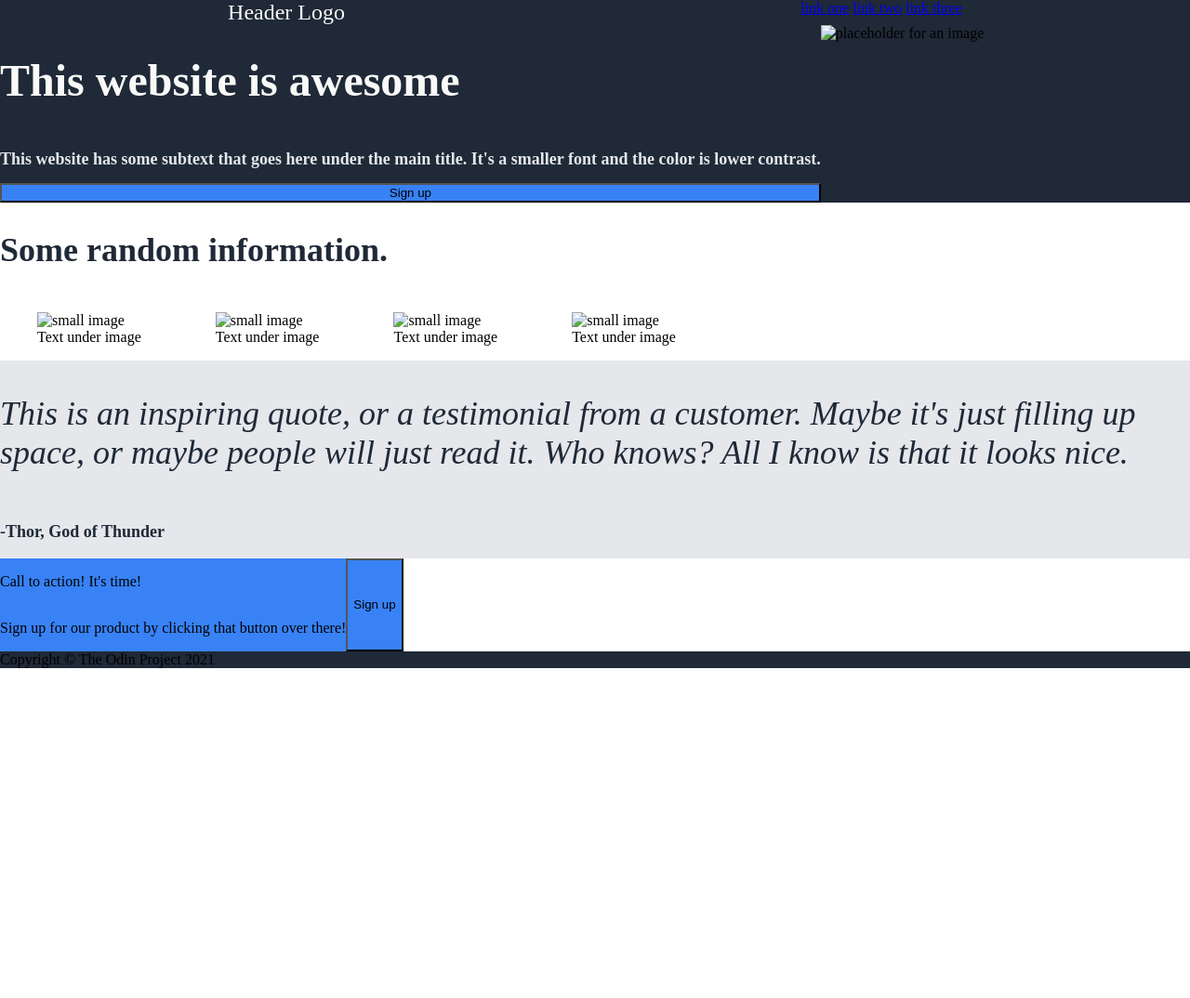
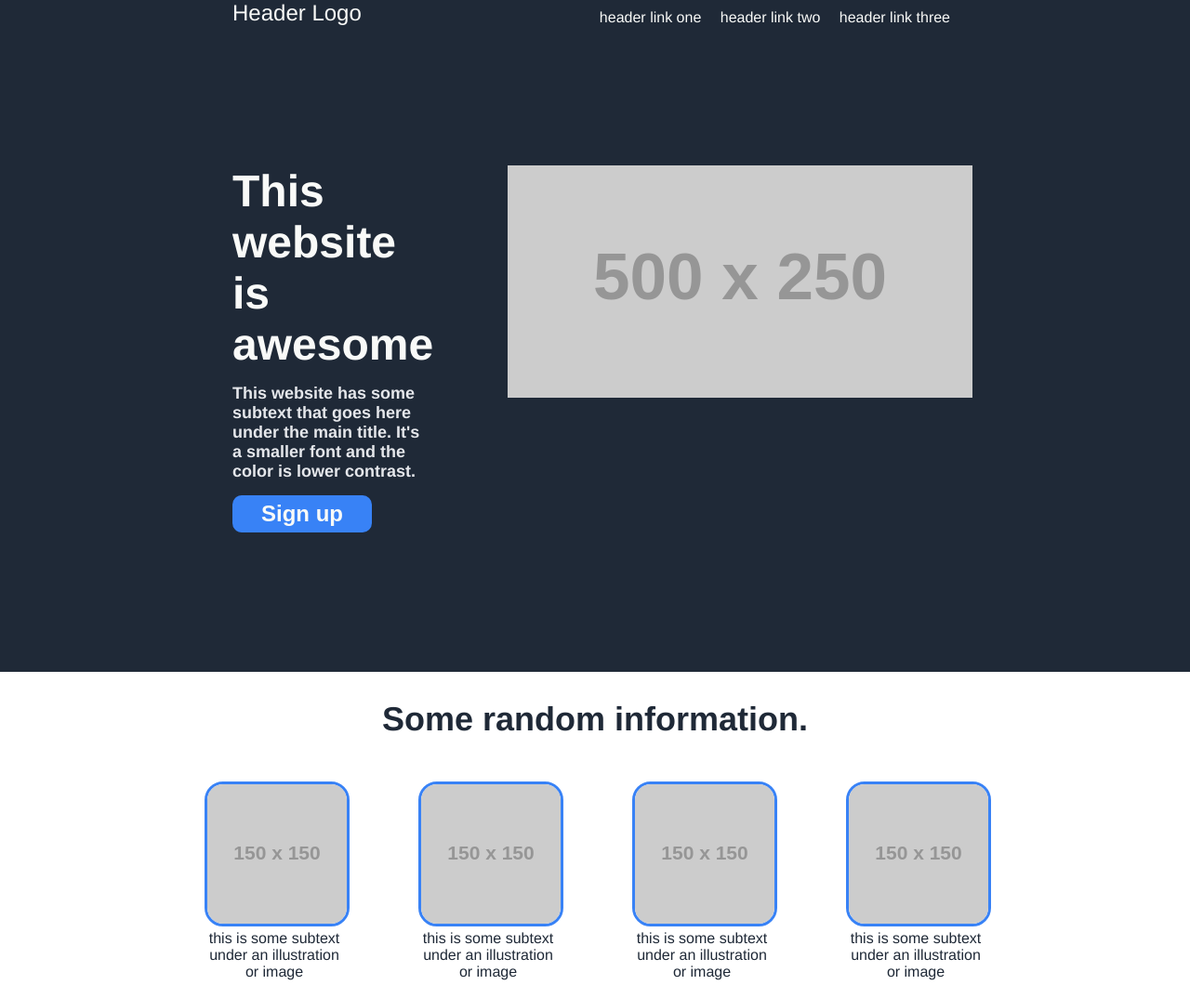
Before and after one commit to nodus8tollens/landing-page, a plain HTML site: page index.html in a window 1280 px wide. Shown: the top 1074 px of the page at 93% size. Before the commit the page ends 800 px from the top, so only its background shows below. Drawn offline with Linux system fonts and the light colour scheme; placeholder pictures from the web are drawn by us.

Commit message:
Second commit

```diff
--- a/index.html
+++ b/index.html
@@ -10,9 +10,9 @@
 <header>
     <span>Header Logo</span>
     <nav>
-        <a href="index.html">link one</a>
-        <a href="index.html">link two</a>
-        <a href="index.html">link three</a>
+        <a href="index.html">header link one</a>
+        <a href="index.html">header link two</a>
+        <a href="index.html">header link three</a>
     </nav>
 </header>
 
@@ -22,29 +22,29 @@
             <h2>This website has some subtext that goes here under
             the main title. It's a smaller font and the color is lower contrast.
             </h2>
-            <button>Sign up</button>
+            <button id="firstButton">Sign up</button>
         </div>
-        <img src="" alt="placeholder for an image">
+        <img id="imgPlaceholder" src="http://via.placeholder.com/500x250" alt="placeholder for an image">
 </div>
 
 <div class="second">
         <h2>Some random information.</h2>
         <div class="secondImgBox">
             <figure>
-                <img src="" alt="small image">
-                <figcaption>Text under image</figcaption>
+                <img src="https://via.placeholder.com/150" alt="small image">
+                <figcaption>this is some subtext under an illustration or image</figcaption>
             </figure>
             <figure>
-                <img src="" alt="small image">
-                <figcaption>Text under image</figcaption>
+                <img src="https://via.placeholder.com/150" alt="small image">
+                <figcaption>this is some subtext under an illustration or image</figcaption>
             </figure>
             <figure>
-                <img src="" alt="small image">
-                <figcaption>Text under image</figcaption>
+                <img src="https://via.placeholder.com/150" alt="small image">
+                <figcaption>this is some subtext under an illustration or image</figcaption>
             </figure>
             <figure>
-                <img src="" alt="small image">
-                <figcaption>Text under image</figcaption>
+                <img src="https://via.placeholder.com/150" alt="small image">
+                <figcaption>this is some subtext under an illustration or image</figcaption>
             </figure>
         </div>
 </div>
@@ -58,13 +58,11 @@
 </div>
 
 <div class="fourth">
-        <div class="fourthAction">
-            <div class="fourthActionCall">
-                <p>Call to action! It's time!</p>
-                <p>Sign up for our product by clicking that button over there!</p>
-            </div>
-            <button>Sign up</button>
-        </div>
+    <div class="fourthText">
+        <p id="fourthBold">Call to action! It's time!</p>
+        <p id="fourthNormal">Sign up for our product by clicking that button right over there!</p>
+    </div>
+    <button id="fourthButton">Sign up</button>
 </div>
 
 <footer>Copyright © The Odin Project 2021</footer>
--- a/style.css
+++ b/style.css
@@ -1,4 +1,5 @@
 body{
+    font-family: Helvetica, sans-serif;
     margin: 0;
     width: 100%;
     height: 100%;
@@ -9,28 +10,46 @@ body{
 
 header{
     background-color: #1F2937;
+    padding-top: 20px;
     display: flex;
-    justify-content: space-around;
+    justify-content: space-between;
+    align-items: flex-end;
 }
+
+
 
 header span{
     font-size: 24px;
     color: #F9FAF8;
 }
 
+a{
+    color: #F9FAF8;
+    text-decoration: none;
+    margin: 8px;
+}
+
+header, .first{
+    padding: 0px 250px 150px 250px;
+
+}
+
 .first{
     background-color: #1F2937;
     display: flex;
+    justify-content: space-between;
+    gap: 80px;
 }
 
-button{
-    background-color: #3882F6;
+#firstButton{
+    border-color: #3882F6;
 }
 
 h1{
     font-size: 48px;
     font-weight: bolder;
     color: #F9FAF8;
+    margin: 0px;
 }
 
 .first h2{
@@ -41,11 +60,23 @@ h1{
 .firstText{
     display: flex;
     flex-direction: column;
+    justify-content: space-around;
 }
+
+#imgPlaceholder{
+    display: block;
+    max-width:500px;
+    max-height:250px;
+    width: auto;
+    height: auto;
+}
+
 
 .second{
     display: flex;
     flex-direction: column;
+    align-items: center;
+    padding-bottom: 100px;
 }
 
 .second h2{
@@ -56,42 +87,83 @@ h1{
 
 .secondImgBox{
     display: flex;
+}
 
+figure{
+    width: 150px;
+    padding: 0px;
+    text-align: center;
+}
+
+figure img{
+    border-color: #3882F6;
+    border-style: solid;
+    border-radius: 20px;
+}
+
+figcaption{
+    max-width: inherit;
+    color: #1F2937;
 }
 
 .third{
     background-color: #E5E7EB;
     display: flex;
     flex-direction: column;
+    padding: 100px 250px;
 }
 
 .third p{
     font-size: 36px;
     color: #1F2937;
     font-style: italic;
+    margin: 0px;
+    padding: 0px;
 }
 
 #signature{
     font-style: normal;
     font-weight: bold;
     font-size: 18px;
+    text-align: right;
+    margin: 0px;
 }
 
 .fourth{
     display: flex;
-}
-
-.fourthAction{
-    display: flex;
-}
-
-.fourthActionCall{
-    display: flex;
-    flex-direction: column;
+    justify-content: space-between;
+    flex-wrap: wrap;
+    margin: 100px 200px;
+    padding: 50px 200px;
+    border-radius: 10px;
+    color: #F9FAF8;
     background-color: #3882F6;
 }
 
+#fourthBold{
+    font-size: 24px;
+    font-weight: bold;
+    margin: 0px;
+}
+#fourthNormal{
+    margin: 0px;
+}
+button{
+    font-size: 24px;
+    font-weight: bolder;
+    background-color: #3882F6;
+    color: #F9FAF8;
+    width: 150px;
+    height: 40px;
+    border-radius: 10px;
+    border-style: solid;
+    flex-shrink: 0;
+}
+
 footer{
+    color: #F9FAF8;
+    display: flex;
     background-color: #1F2937;
-    display: flex;
+    justify-content: center;
+    padding: 40px 500px;
 }
```
